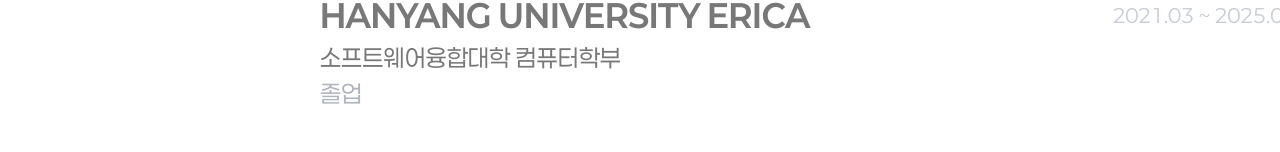
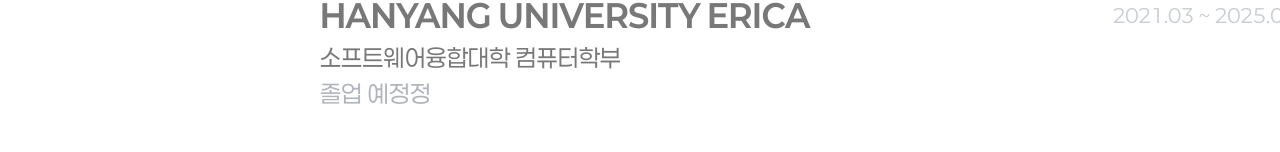
Before and after one commit to kimkimjunjun/portfolio, a Next.js app: page / in a window 1280 px wide. Shown: the part 873-1025 px from the top of the page. Built offline with nearby package versions, Linux system fonts and the light colour scheme.

Commit message:
졸업예정 수정

```diff
--- a/components/ground/education.tsx
+++ b/components/ground/education.tsx
@@ -5,11 +5,11 @@
             <div>
                 <div className="2xl:w-[70rem] xl:w-[61rem] flex items-center mt-[2rem]">
                     <span className="text-[1rem] lg:text-[2rem] font-bold">HANYANG UNIVERSITY ERICA</span>
-                    <span className="text-[0.5rem] lg:text-[1.2rem] ml-auto text-gray-400">2021.03 ~ 2025.02</span>
+                    <span className="text-[0.5rem] lg:text-[1.2rem] ml-auto text-gray-400">2021.03 ~ 2025.08</span>
                 </div>
                 <div className="flex flex-col">
                     <span className="text-[1rem] lg:text-[1.5rem]">소프트웨어융합대학 컴퓨터학부</span>
-                    <span className="text-[1rem] lg:text-[1.5rem] text-gray-500">졸업</span>
+                    <span className="text-[1rem] lg:text-[1.5rem] text-gray-500">졸업 예정정</span>
                 </div>
                 <div className="2xl:w-[70rem] xl:w-[61rem] flex items-center mt-[2rem]">
                     <span className="text-[1rem] lg:text-[2rem] font-bold">KYUNGHEE HIGH SCHOOL</span>
```
